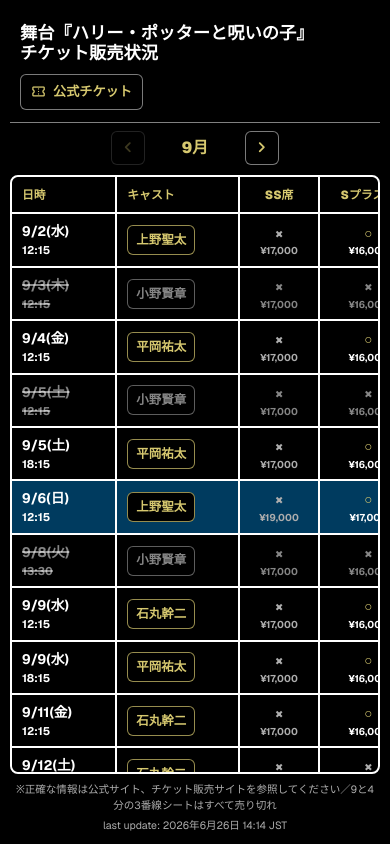
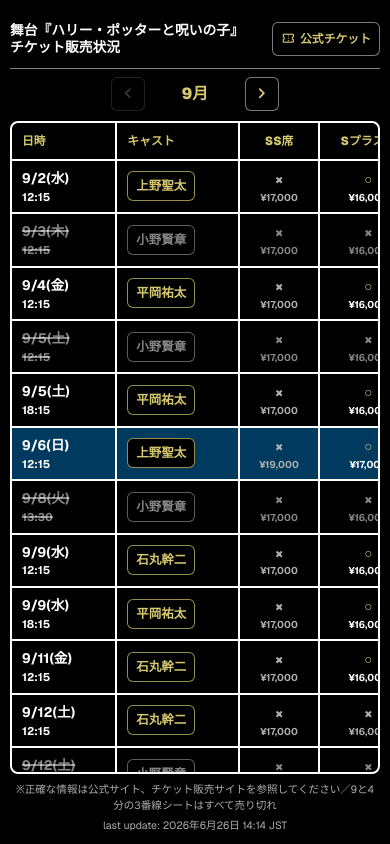
Before and after one commit to tetsuhiroyoneda/hp-stage-guide, a Next.js app: page / in a window 390 px wide. Built offline with nearby package versions, Linux system fonts and the light colour scheme.

Commit message:
スマホヘッダーを調整

```diff
--- a/src/app/globals.css
+++ b/src/app/globals.css
@@ -86,7 +86,7 @@
 
 .simpleHeader h1 {
   margin: 0;
-  font-size: clamp(1.15rem, 2vw, 1.9rem);
+  font-size: clamp(1.05rem, 1.7vw, 1.55rem);
   font-weight: 900;
   line-height: 1.15;
   letter-spacing: 0;
@@ -456,24 +456,33 @@
   }
 
   .simpleHeader {
-    align-items: stretch;
-    flex-direction: column;
-    gap: 10px;
-    padding: 12px 10px;
+    align-items: center;
+    flex-direction: row;
+    gap: 8px;
+    padding: 10px 0 12px;
+  }
+
+  .simpleHeader > div {
+    min-width: 0;
+    flex: 1 1 auto;
   }
 
   .simpleHeader h1 {
-    font-size: 1.08rem;
+    font-size: 0.86rem;
+    line-height: 1.2;
   }
 
   .simpleHeader nav {
-    justify-content: flex-start;
+    flex: 0 0 auto;
+    justify-content: flex-end;
   }
 
   .simpleHeader a {
-    min-height: 36px;
-    padding: 7px 10px;
-    font-size: 0.82rem;
+    min-height: 34px;
+    gap: 5px;
+    padding: 6px 8px;
+    font-size: 0.74rem;
+    white-space: nowrap;
   }
 
   .monthSwitcher {
```
